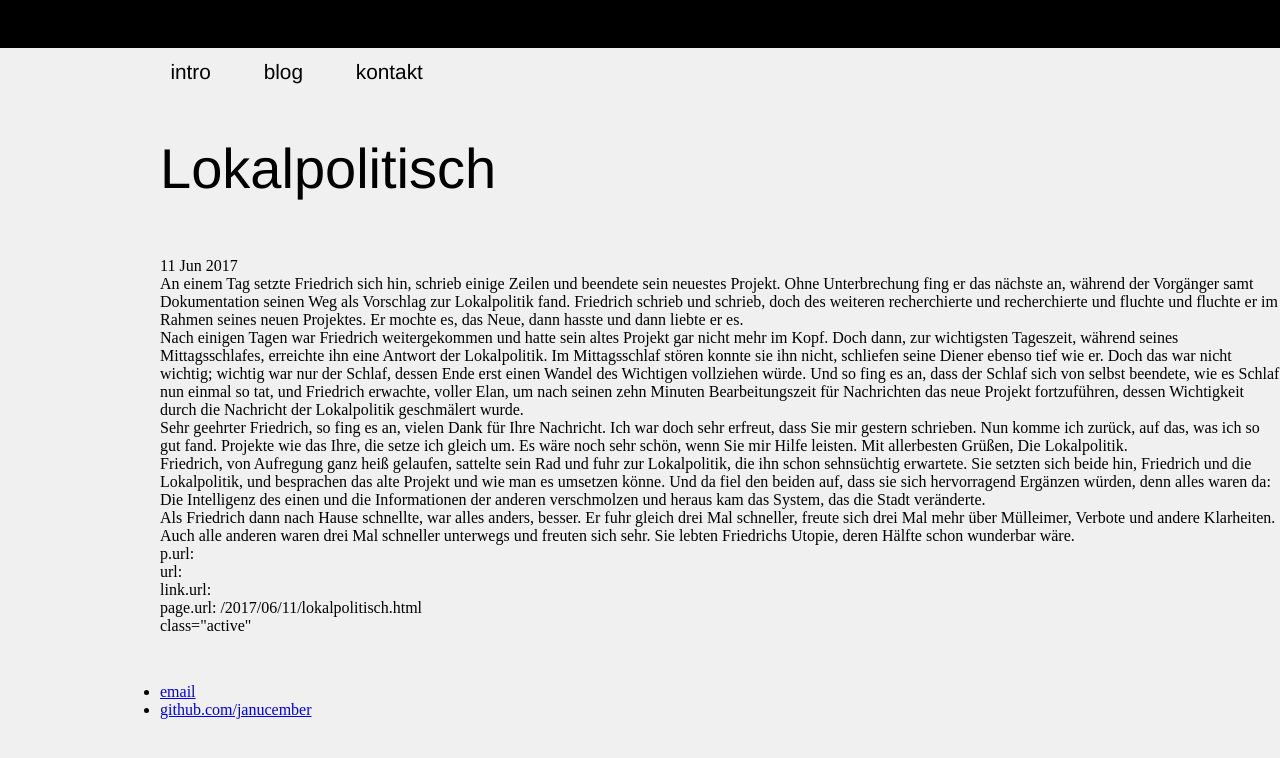
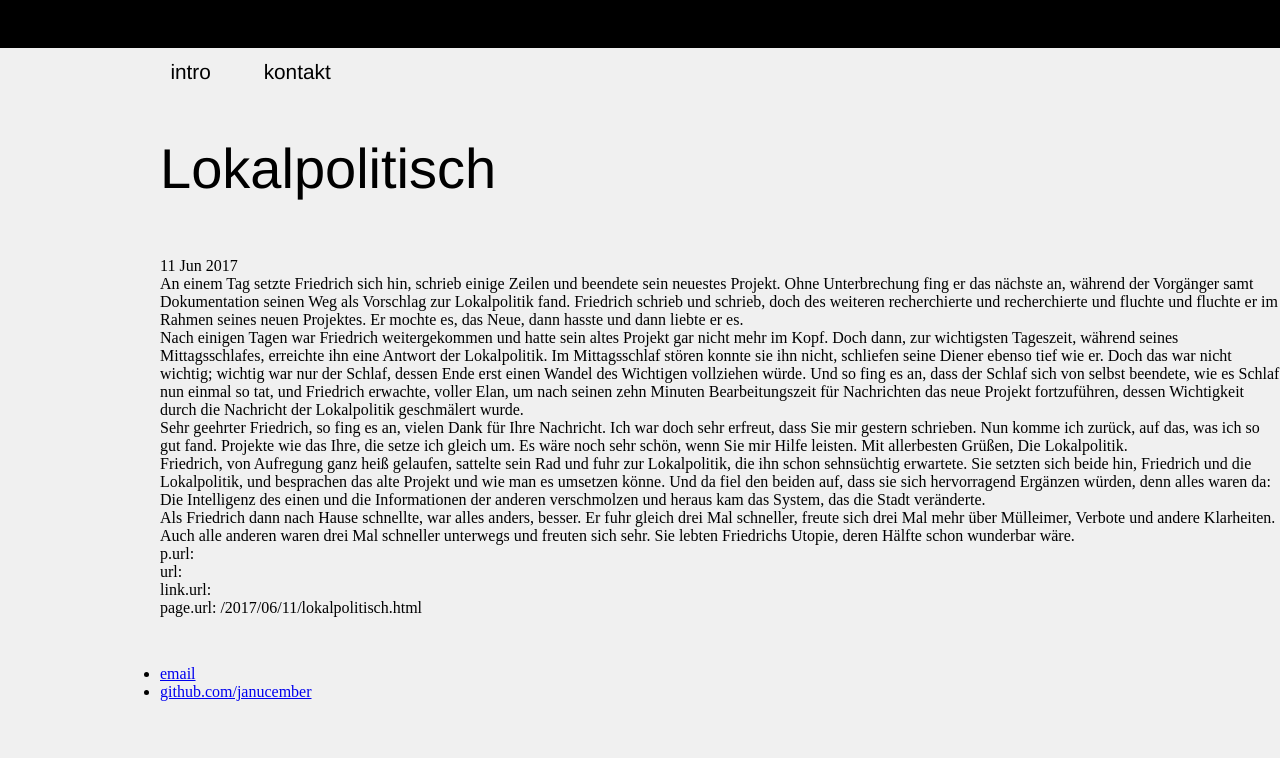
Before and after one commit to janucember/creative-writing-german, a Jekyll site: the page built from _posts/2017-06-11-lokalpolitisch.md, in a window 1280 px wide. Shown: the top 758 px of the page. Built offline with Jekyll 4.4.1, drawn with Linux system fonts in a browser that asks for light colours.

Commit message:
test recognizing active page

```diff
--- a/_layouts/default.html
+++ b/_layouts/default.html
@@ -10,9 +10,8 @@
       <div id="wrapper">
       <nav>
           <ul>
-              <li><a {% if p.url == page.url %}class="active"{% endif %}href="/creative-writing-german">Intro</a></li>
-              <li><a href="/creative-writing-german/blog">Blog</a></li>
-              <li><a href="/creative-writing-german/kontakt">Kontakt</a></li>
+              <li><a {% if p.url == page.url %}class="active"{% endif %} href="/creative-writing-german">Intro</a></li>
+              <li><a {% if url == link.url %}class="active"{% endif %} href="/creative-writing-german/kontakt">Kontakt</a></li>
           </ul>
       </nav>
           <div class="container">
@@ -24,7 +23,7 @@
           <p>link.url: {{ link.url }}</p>
           <p>page.url: {{ page.url }}</p>
 
-          {% if url == link.url %}class="active"{% endif %}
+
 
           </div><!-- /.container -->
           <footer>
--- /dev/null
+++ b/kontakt.html
@@ -0,0 +1,6 @@
+---
+layout: default
+title: Kontakt
+---
+<h1>{{ page.title }}</h1>
+Kontakt
```
